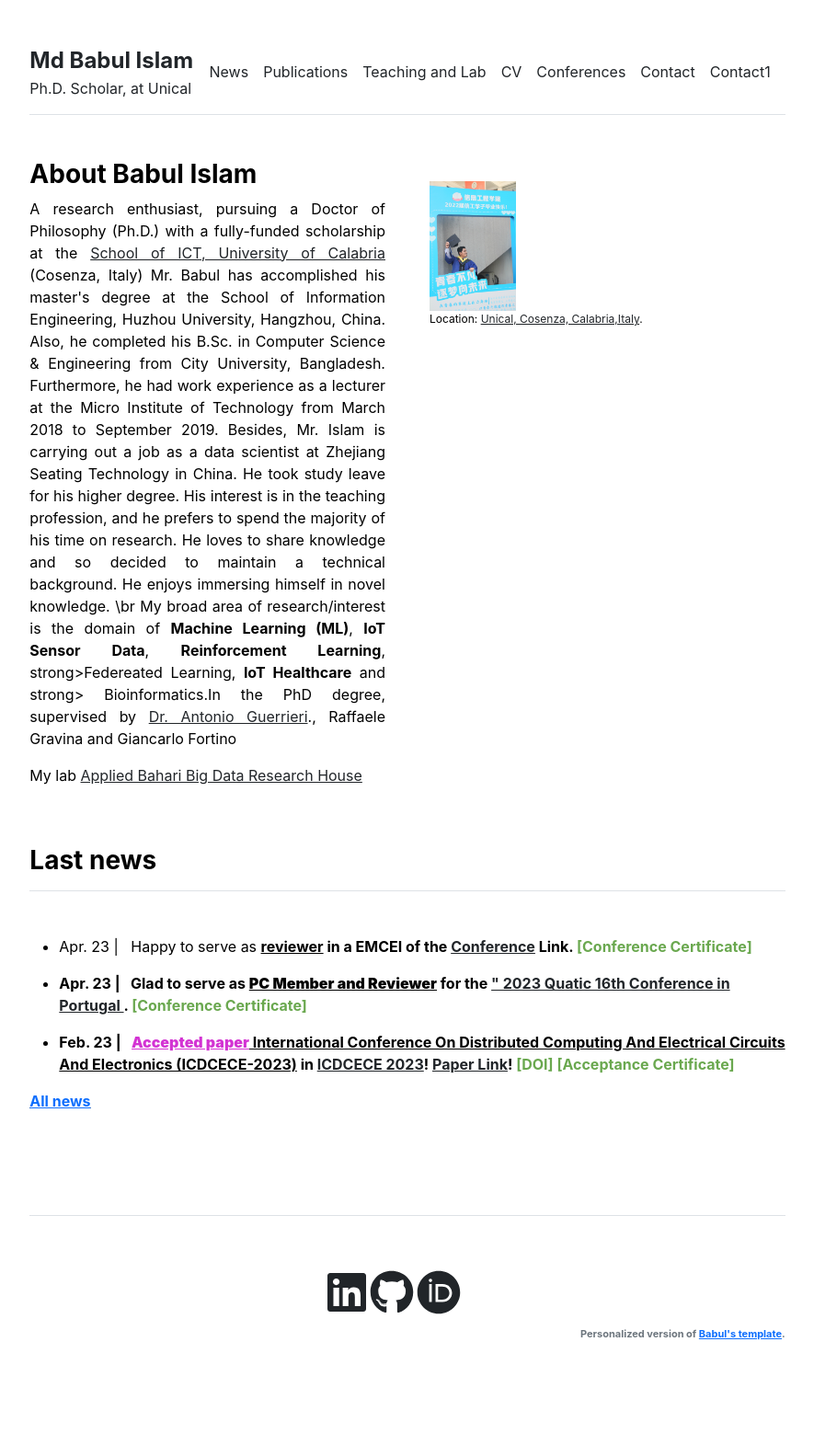
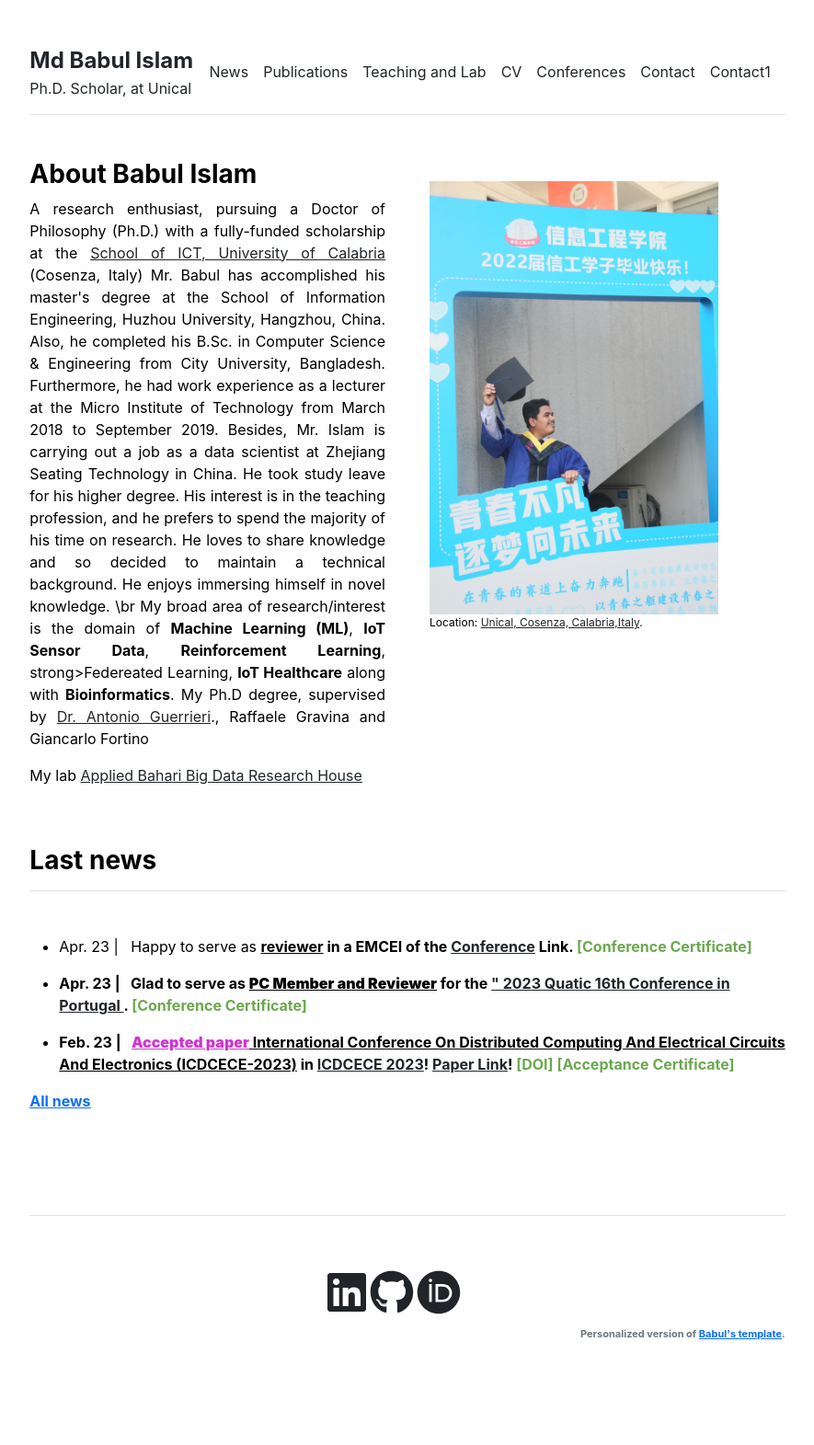
Before and after one commit to babulcseian/babulcseian.github.io, a Jekyll site: the page built from index.md, in a window 1280 px wide. Shown: the whole page at 92% size, without its empty margins (197-1082 px from the left). Built offline with Jekyll 4.4.1, drawn with Linux system fonts in a browser that asks for light colours; a style sheet for code colours, icons or effects is not loaded.

Commit message:
Update home.html

```diff
--- a/_layouts/home.html
+++ b/_layouts/home.html
@@ -12,15 +12,14 @@
 He took study leave for his higher degree. His interest is in the teaching profession, and he prefers to spend the majority of his time on research.
     He loves to share knowledge and so decided to maintain a technical background.
 He enjoys immersing himself in novel knowledge. \br
-My broad area of research/interest is the domain of <strong>Machine Learning (ML)</strong>, <strong>IoT Sensor Data</strong>, <strong>Reinforcement Learning</strong>, strong>Federeated Learning</strong>,
-<strong>IoT Healthcare</strong> and strong> Bioinformatics</strong>.In the PhD degree, supervised by <a class="other" href='https://www.icar.cnr.it/persone/guerrieri/'> Dr. Antonio Guerrieri</a>., Raffaele Gravina and Giancarlo Fortino </p>
+My broad area of research/interest is the domain of <strong>Machine Learning (ML)</strong>, <strong>IoT Sensor Data</strong>, <strong>Reinforcement Learning</strong>, strong>Federeated Learning</strong>, <strong>IoT Healthcare</strong> along with <strong> Bioinformatics</strong>. My Ph.D degree, supervised by <a class="other" href='https://www.icar.cnr.it/persone/guerrieri/'> Dr. Antonio Guerrieri</a>., Raffaele Gravina and Giancarlo Fortino </p>
     My lab  <a class="other" href='https://github.com/babulcseian/babulcseian.github.io/blob/main/Applied%20Bahari%20Big%20Data%20Research%20House/index.html'>Applied Bahari Big Data Research House</a>
     <!-- Before that and in the same college, I got my master's degree in Multimedia and Communications, as well as the master's degree in Telecommunications Engineering in 2017. Previously, I finished my Telecommunications Engineering bachelor's degree from Universidade de Vigo in 2015. -->
   </p>
   </div>
   <div class="col-md-5">
     <br>
-    <img src="{{ site.github.url }}/assets/img/Babul.jpg" alt="Home" width="30%">
+    <img src="{{ site.github.url }}/assets/img/Babul.jpg" alt="Home" width="100%">
     <p style="font-size:12px">
       Location: <a class="other" href='https://goo.gl/maps/hsu2JB4HwjQN7TqC7'>Unical, Cosenza, Calabria,Italy</a>.
     </p>
```
